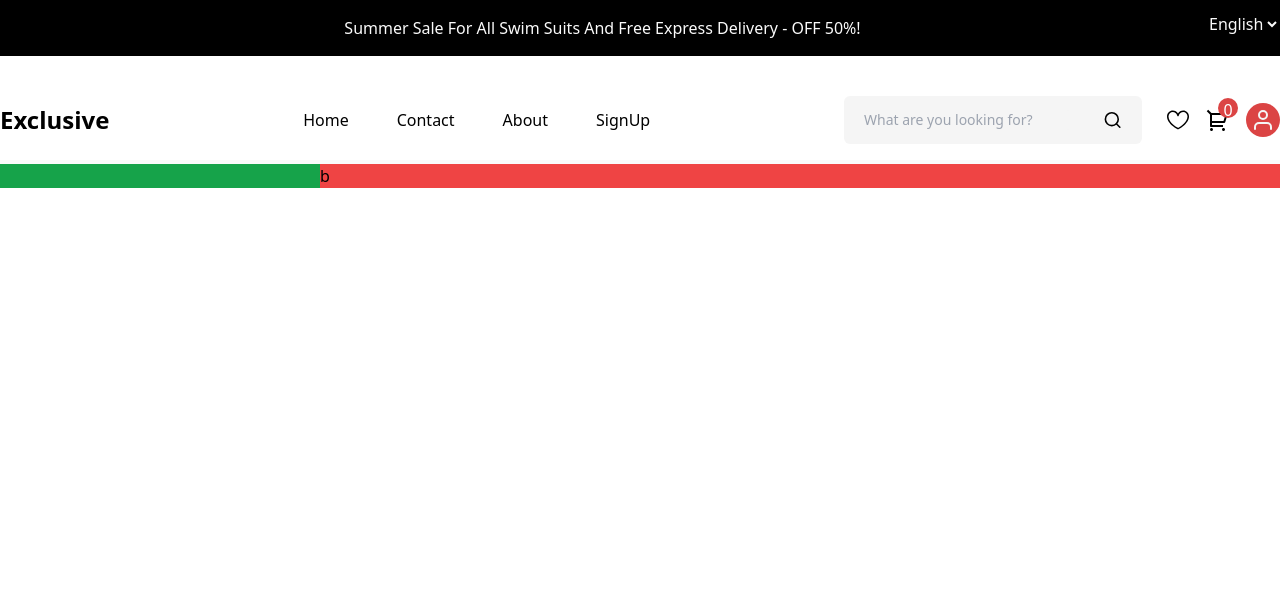
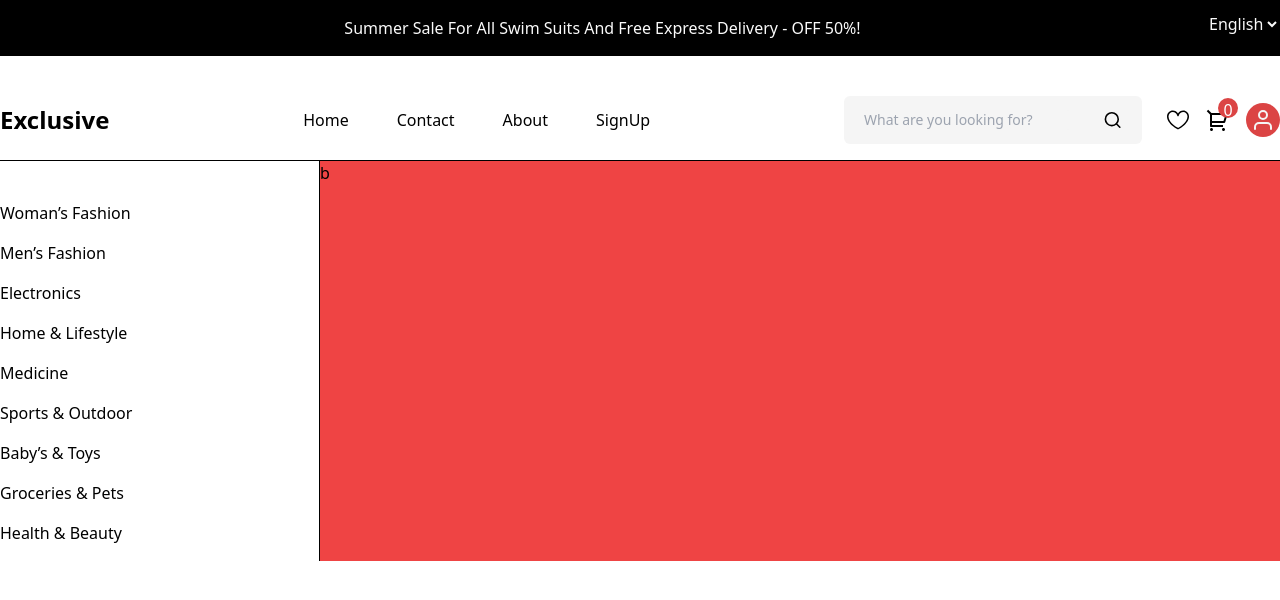
Before and after one commit to Mahmudulislamshuvo/OrebyFontend, a React (Vite) app: page / in a window 1280 px wide. Shown: the top 600 px of the page. Built offline with nearby package versions, Linux system fonts and the light colour scheme.

Commit message:
banner left completed

```diff
--- a/Data/Data.js
+++ b/Data/Data.js
@@ -10,23 +10,38 @@ export const category = [
     subCategory: true,
   },
   {
-    id: 1,
-    category: "Woman’s Fashion",
+    id: 3,
+    category: "Electronics",
     subCategory: false,
   },
   {
-    id: 1,
-    category: "Woman’s Fashion",
+    id: 4,
+    category: "Home & Lifestyle",
     subCategory: false,
   },
   {
-    id: 1,
-    category: "Woman’s Fashion",
+    id: 5,
+    category: "Medicine",
     subCategory: false,
   },
   {
-    id: 1,
-    category: "Woman’s Fashion",
+    id: 6,
+    category: "Sports & Outdoor",
+    subCategory: false,
+  },
+  {
+    id: 7,
+    category: "Baby’s & Toys",
+    subCategory: false,
+  },
+  {
+    id: 8,
+    category: "Groceries & Pets",
+    subCategory: false,
+  },
+  {
+    id: 9,
+    category: "Health & Beauty",
     subCategory: false,
   },
 ];
--- a/src/Components/Banner/Banner.jsx
+++ b/src/Components/Banner/Banner.jsx
@@ -1,11 +1,18 @@
 import React from "react";
+import { category } from "../../../Data/Data";
 
 const Banner = () => {
   return (
     <div>
       <div className="container">
         <div className="flex">
-          <div className="w-[25%] bg-green-600"></div>
+          <div className="w-[25%] border-r-[1px] border-solid border-text2_black_full pt-10 transition-all">
+            {category?.map((items) => (
+              <div className="pb-4 font-poppins text-base leading-6 text-text2_black_full transition-all hover:bg-red_DB4444 hover:bg-opacity-20 hover:pl-3 hover:pt-4 hover:text-whiteColor">
+                {items.category}
+              </div>
+            ))}
+          </div>
           <div className="w-[75%] bg-red-500">b</div>
         </div>
       </div>
--- a/src/Components/RootLayout/Navbar.jsx
+++ b/src/Components/RootLayout/Navbar.jsx
@@ -59,8 +59,9 @@ const Navbar = () => {
   ];
 
   return (
-    <div className="border-b-[4px] border-Snow_text1">
-      <div className="container flex items-center justify-between pb-4 pt-10">
+    <div className="border-b-[1px] border-solid border-text2_black_full">
+      <div className="container">
+        <div className="flex items-center justify-between pb-4 pt-10">
           <div>
             <h1 className="font-inter text-[24px] font-bold">Exclusive</h1>
           </div>
@@ -161,6 +162,7 @@ const Navbar = () => {
           </div>
         </div>
       </div>
+    </div>
   );
 };
 
```
Lines whose indentation alone changed are shown as unchanged.
